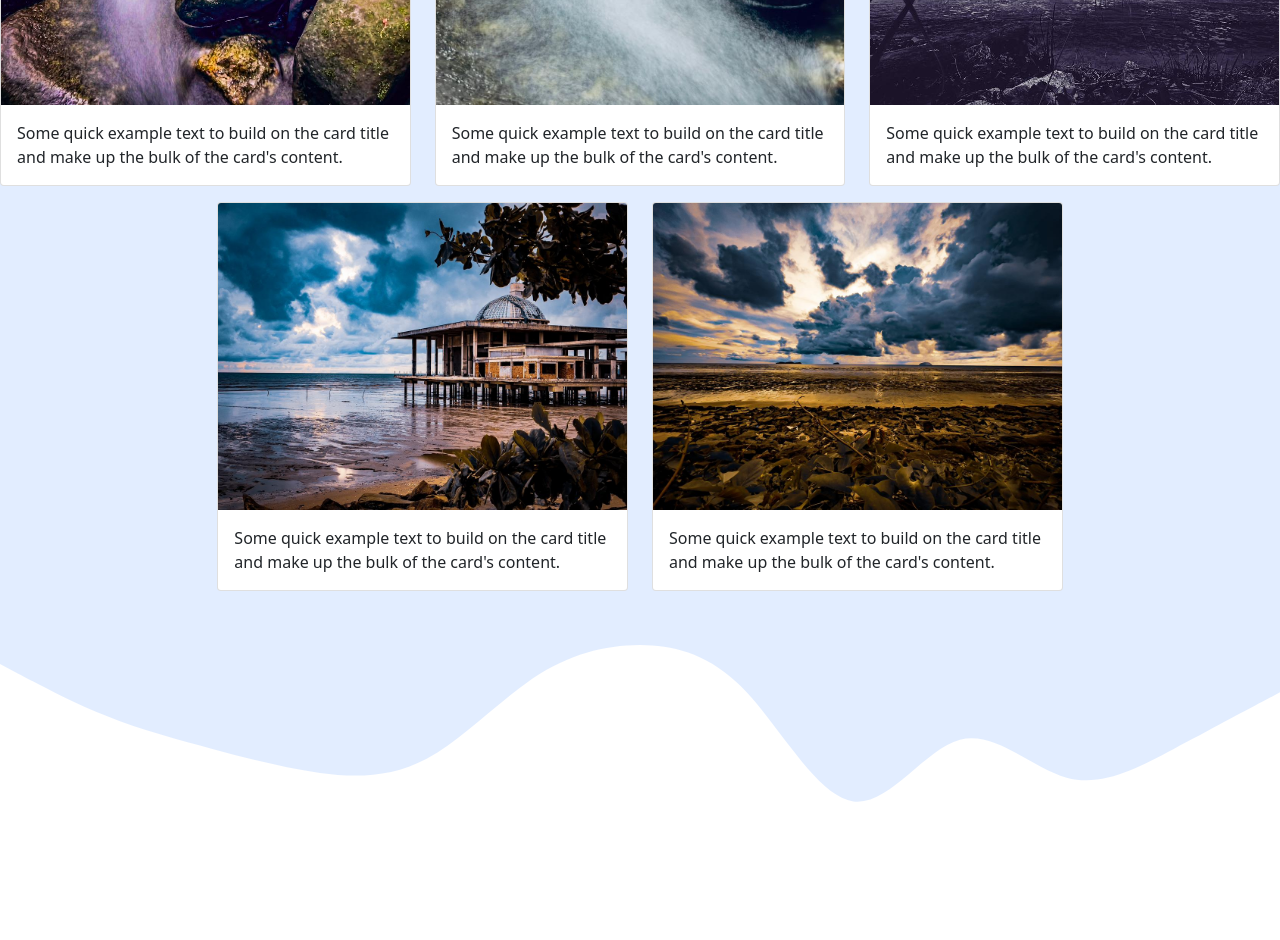
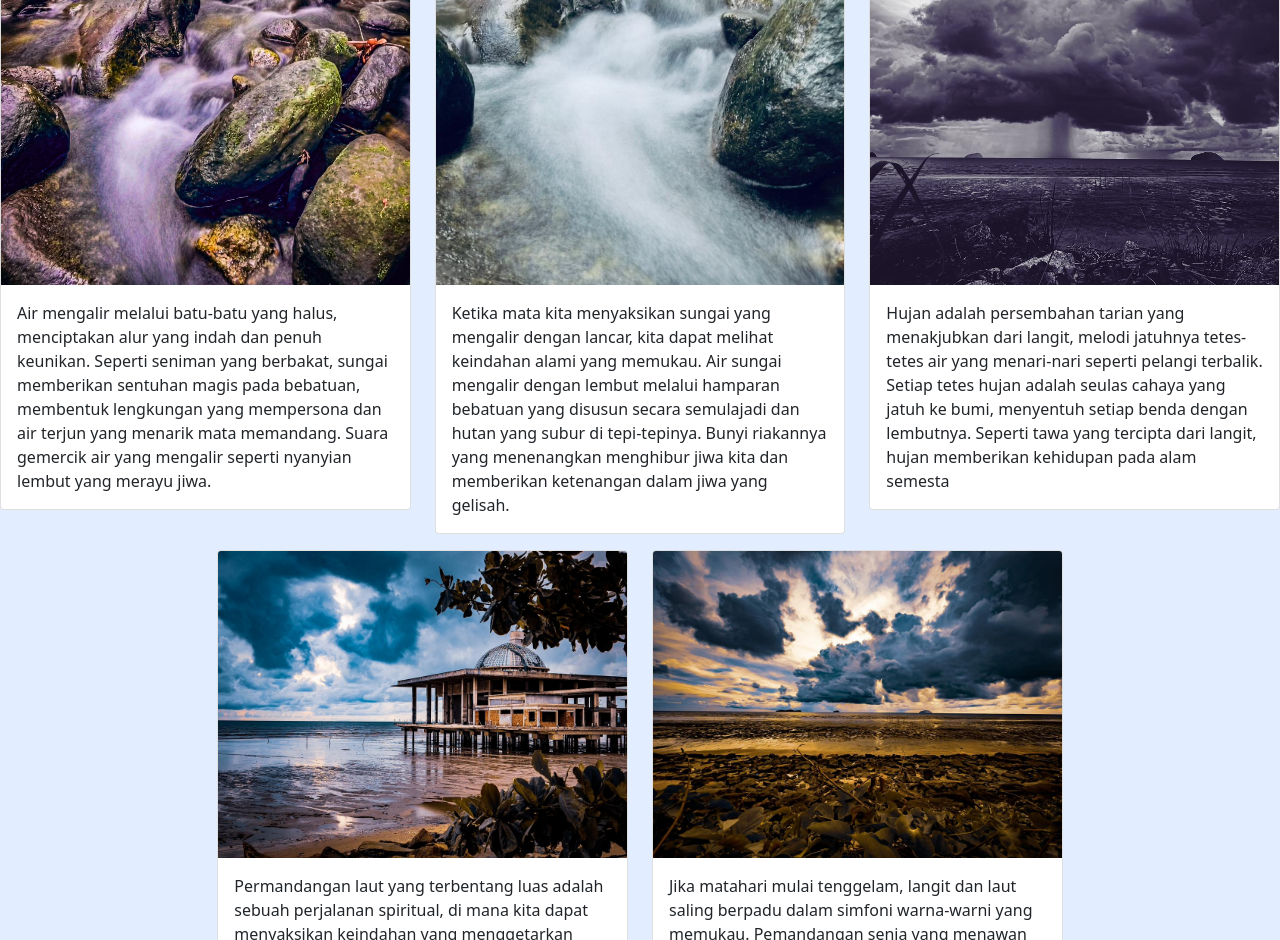
Before and after one commit to anythingIMPRESS/anythingIMPRESS.github.io, a plain HTML site: page index.html in a window 1280 px wide. Shown: the part 1860-2800 px from the top of the page. Drawn offline with nearby package versions, Linux system fonts and the light colour scheme.

Commit message:
about me

```diff
--- a/index.html
+++ b/index.html
@@ -69,10 +69,10 @@
         </div>
         <div class="row justify-content-center fs-5 text-center">
           <div class="col-md-4">
-            <p>Lorem ipsum dolor sit amet consectetur adipisicing elit. Accusamus distinctio commodi temporibus doloremque cupiditate, voluptas ea eum magni sequi facere.</p>
+            <p>Melalui segala keindahan alam yang disaksikannya, Sang Pencinta memahami bahwa kehidupan adalah lukisan abadi yang terukir dalam kalbu kita. Dia menemukan kegembiraan dan inspirasi dalam setiap bunga yang mekar dan setiap daun yang berguguran. Seperti burung yang bebas melayang di langit, dia menjelajahi alam semesta ini dengan mata dan hati yang penuh cinta.</p>
           </div>
           <div class="col-md-4">
-            <p>Lorem ipsum dolor sit, amet consectetur adipisicing elit. Maxime nulla nobis asperiores corrupti voluptas rem praesentium consequuntur. Dignissimos culpa repellat inventore placeat nihil. Vitae, ipsum?</p>
+            <p>Kisah Sang Pencinta keindahan alam adalah kisah tentang penghargaan terhadap segala yang indah di sekitarnya. Dia mengajak kita untuk memahami bahwa alam adalah pemberian yang tak ternilai, dan dengan memeluknya dalam hati, kita dapat menemukan kedamaian dan kebahagiaan yang sejati. Dia adalah pahlawan yang menghidupkan keindahan alam dengan cinta dan mengajarkan kita untuk menjaga dan menyayanginya selamanya.</p>
           </div>
         </div>
       </div>
@@ -100,7 +100,7 @@
           <div class="card">
             <img src="img/1.jpg" class="card-img-top" alt="Project 1" />
             <div class="card-body">
-              <p class="card-text">Some quick example text to build on the card title and make up the bulk of the card's content.</p>
+              <p class="card-text">Air mengalir melalui batu-batu yang halus, menciptakan alur yang indah dan penuh keunikan. Seperti seniman yang berbakat, sungai memberikan sentuhan magis pada bebatuan, membentuk lengkungan yang mempersona dan air terjun yang menarik mata memandang. Suara gemercik air yang mengalir seperti nyanyian lembut yang merayu jiwa.</p>
             </div>
           </div>
         </div>
@@ -108,7 +108,7 @@
           <div class="card">
             <img src="img/6.jpg" class="card-img-top" alt="Project 2" />
             <div class="card-body">
-              <p class="card-text">Some quick example text to build on the card title and make up the bulk of the card's content.</p>
+              <p class="card-text">Ketika mata kita menyaksikan sungai yang mengalir dengan lancar, kita dapat melihat keindahan alami yang memukau. Air sungai mengalir dengan lembut melalui hamparan bebatuan yang disusun secara semulajadi dan hutan yang subur di tepi-tepinya. Bunyi riakannya yang menenangkan menghibur jiwa kita dan memberikan ketenangan dalam jiwa yang gelisah.</p>
             </div>
           </div>
         </div>
@@ -116,7 +116,7 @@
           <div class="card">
             <img src="img/8.jpg" class="card-img-top" alt="Project 3" />
             <div class="card-body">
-              <p class="card-text">Some quick example text to build on the card title and make up the bulk of the card's content.</p>
+              <p class="card-text">Hujan adalah persembahan tarian yang menakjubkan dari langit, melodi jatuhnya tetes-tetes air yang menari-nari seperti pelangi terbalik. Setiap tetes hujan adalah seulas cahaya yang jatuh ke bumi, menyentuh setiap benda dengan lembutnya. Seperti tawa yang tercipta dari langit, hujan memberikan kehidupan pada alam semesta</p>
             </div>
           </div>
         </div>
@@ -124,7 +124,7 @@
           <div class="card">
             <img src="img/5.jpg" class="card-img-top" alt="Project 4" />
             <div class="card-body">
-              <p class="card-text">Some quick example text to build on the card title and make up the bulk of the card's content.</p>
+              <p class="card-text">Permandangan laut yang terbentang luas adalah sebuah perjalanan spiritual, di mana kita dapat menyaksikan keindahan yang menggetarkan jiwa. Seperti penceritaan alam yang tak berujung, ia mengajak kita untuk terpesona dan merenungkan kebesaran Sang Pencipta.</p>
             </div>
           </div>
         </div>
@@ -132,7 +132,7 @@
           <div class="card">
             <img src="img/3.jpg" class="card-img-top" alt="Project 5" />
             <div class="card-body">
-              <p class="card-text">Some quick example text to build on the card title and make up the bulk of the card's content.</p>
+              <p class="card-text">Jika matahari mulai tenggelam, langit dan laut saling berpadu dalam simfoni warna-warni yang memukau. Pemandangan senja yang menawan itu adalah seperti lukisan gurun pasir emas, dihiasi dengan sentuhan magis dari alam semesta. Sinar jingga dan ungu menciptakan sinergi yang menakjubkan, memancarkan keajaiban yang tak terungkap.</p>
             </div>
           </div>
         </div>
```
